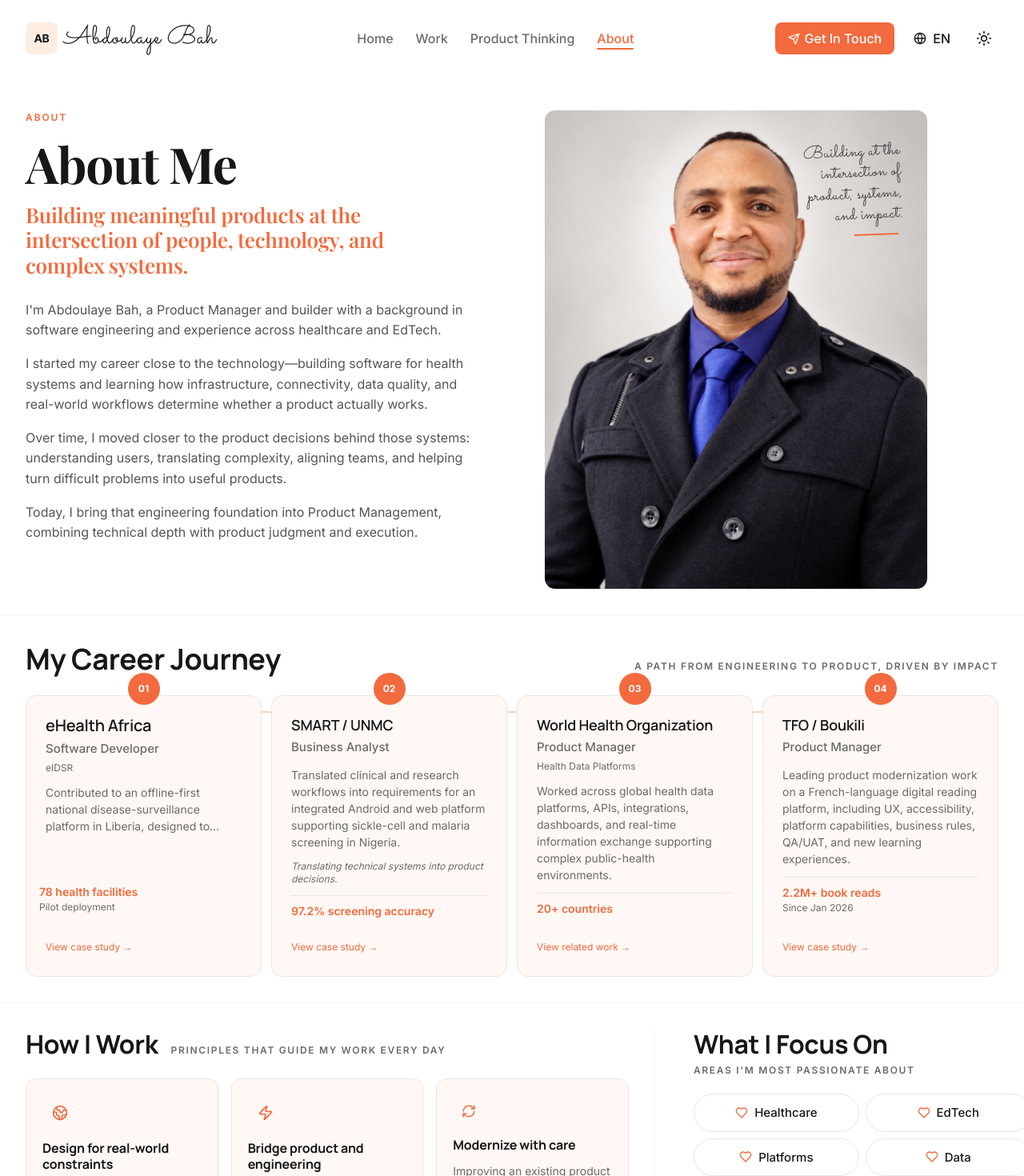
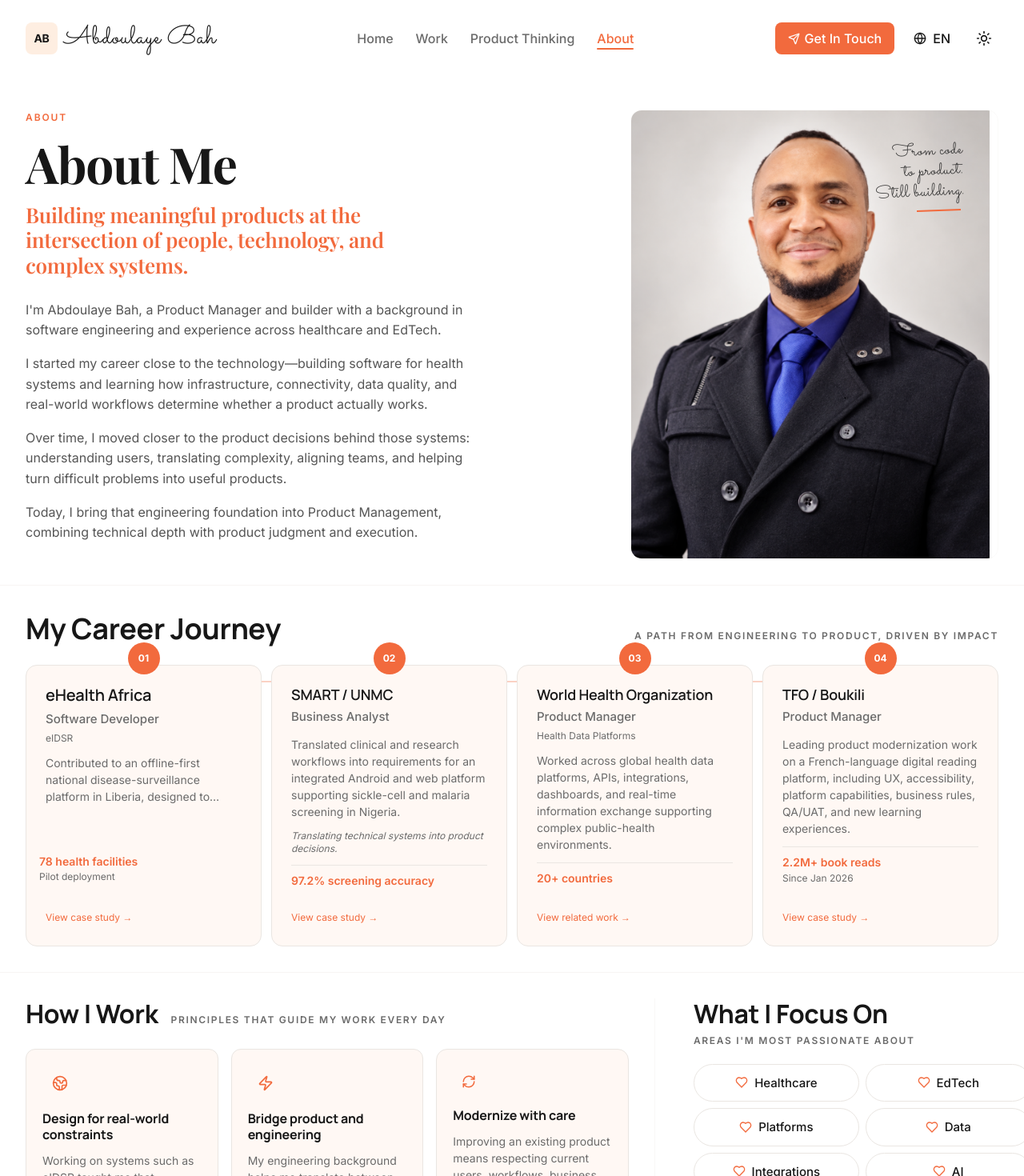
Before and after one commit to abdoulayebinta/my-portfolio, a Next.js app in the folder frontend/: page /about in a window 1280 px wide. Shown: the top 1470 px of the page at 80% size. Built offline with nearby package versions, Linux system fonts and the light colour scheme.

Commit message:
Enhance About Me page

```diff
--- a/frontend/app/globals.css
+++ b/frontend/app/globals.css
@@ -170,14 +170,6 @@
   .container {
     @apply w-full mx-auto;
     max-width: 1240px;
-    padding-left: var(--spacing-4);
-    padding-right: var(--spacing-4);
-  }
-
-  /* About page content width - slightly wider for editorial layout */
-  .about-container {
-    @apply w-full mx-auto;
-    max-width: 1300px;
     padding-left: var(--spacing-4);
     padding-right: var(--spacing-4);
   }
--- a/frontend/components/sections/about-story.tsx
+++ b/frontend/components/sections/about-story.tsx
@@ -12,8 +12,8 @@ export function AboutStory() {
     <>
       {/* Section 1: About Me Introduction */}
       <section className="pt-8 md:pt-10 pb-6 md:pb-8">
-        <div className="about-container mx-auto">
-          <div className="grid grid-cols-1 md:grid-cols-[48%_48%] gap-8 md:gap-12 items-start md:gap-16">
+        <div className="container mx-auto px-4 md:px-8">
+          <div className="grid grid-cols-1 md:grid-cols-[1fr_0.85fr] gap-8 md:gap-12 items-start">
 
             {/* Text Column */}
             <div className="space-y-6 order-2 md:order-1">
@@ -50,15 +50,15 @@ export function AboutStory() {
             </div>
 
             {/* Portrait Column */}
-            <div className="relative order-1 md:order-2 flex flex-col items-center md:items-start">
-              <div className="relative w-full max-w-[480px]">
+            <div className="relative order-1 md:order-2 flex flex-col items-center md:justify-end md:items-end">
+              <div className="relative w-full max-w-[420px] md:max-w-[400px] lg:max-w-[460px] mx-auto md:ml-auto md:mr-0">
                 {/* Editorial Peach Frame */}
                 <div className="absolute top-6 right-6 w-32 h-32 rounded-full bg-soft-peach opacity-40 blur-2xl -z-10" />
                 <div className="absolute bottom-20 left-0 w-40 h-40 rounded-full bg-[#FFF8F4] opacity-30 blur-3xl -z-10" />
 
                 {/* Portrait Container */}
                 <div className="relative rounded-[14px] overflow-hidden bg-soft-peach border border-[#EAE6E2]/20">
-                  <div className="aspect-[4/5] relative">
+                  <div className="aspect-[4/5] relative max-h-[560px]">
                     <Image
                       src="/visuals/abdoulaye-bah-pm.png"
                       alt="Abdoulaye Bah"
@@ -70,13 +70,13 @@ export function AboutStory() {
                     {/* Handwritten Caption - Upper Right Inside Portrait */}
                     <div className="absolute top-8 md:top-10 right-6 md:right-8 flex flex-col items-end z-20">
                       <p
-                        className="signature-name text-[20px] md:text-[22px] leading-[1.2] text-[#2F2F2F] text-right max-w-[140px] md:max-w-[160px]"
+                        className="signature-name text-[20px] md:text-[22px] leading-[1.15] text-[#2F2F2F] text-right max-w-[140px] md:max-w-[160px]"
                         style={{
                           transform: 'rotate(-3deg)',
                           opacity: 0.95
                         }}
                       >
-                        Building at the<br/>intersection of<br/>product, systems,<br/>and impact.
+                        From code<br/>to product.<br/>Still building.
                       </p>
                       <div
                         className="bg-primary mt-2"
@@ -102,7 +102,7 @@ export function AboutStory() {
 
       {/* Section 2: My Career Journey */}
       <section className="py-6 md:py-8">
-        <div className="about-container mx-auto">
+        <div className="container mx-auto px-4 md:px-8">
           {/* Section Header */}
           <div className="flex flex-col md:flex-row md:items-baseline md:justify-between gap-2 md:gap-8 mb-6">
             <h2 className="text-3xl md:text-[36px] font-bold">My Career Journey</h2>
@@ -257,7 +257,7 @@ export function AboutStory() {
 
       {/* Section 3: How I Work + What I Focus On */}
       <section className="py-6 md:py-8">
-        <div className="about-container mx-auto">
+        <div className="container mx-auto px-4 md:px-8">
           <div className="grid grid-cols-1 md:grid-cols-[62%_1px_36%] gap-0 md:gap-8 items-start">
 
             {/* LEFT COLUMN: How I Work */}
@@ -350,7 +350,7 @@ export function AboutStory() {
 
       {/* Section 4 & 5: Beyond the Role + Recommendations */}
       <section className="py-6 md:py-8">
-        <div className="about-container mx-auto">
+        <div className="container mx-auto px-4 md:px-8">
           <div className="grid grid-cols-1 md:grid-cols-[49%_1px_50%] gap-0 md:gap-8 items-start">
 
             {/* LEFT — BEYOND THE ROLE */}
@@ -483,7 +483,7 @@ export function AboutStory() {
 
       {/* Section 6: Compact Closing CTA Band */}
       <section className="py-8 md:py-10">
-        <div className="about-container mx-auto">
+        <div className="container mx-auto px-4 md:px-8">
           <div className="rounded-[14px] bg-[#FFF0E5] dark:bg-soft-peach/10 px-6 md:px-8 py-6 md:py-8 min-h-[100px] md:min-h-[110px] flex flex-col md:grid md:grid-cols-[auto_1px_1fr_auto] md:gap-6 md:items-center">
 
             {/* LEFT: Heading */}
```
